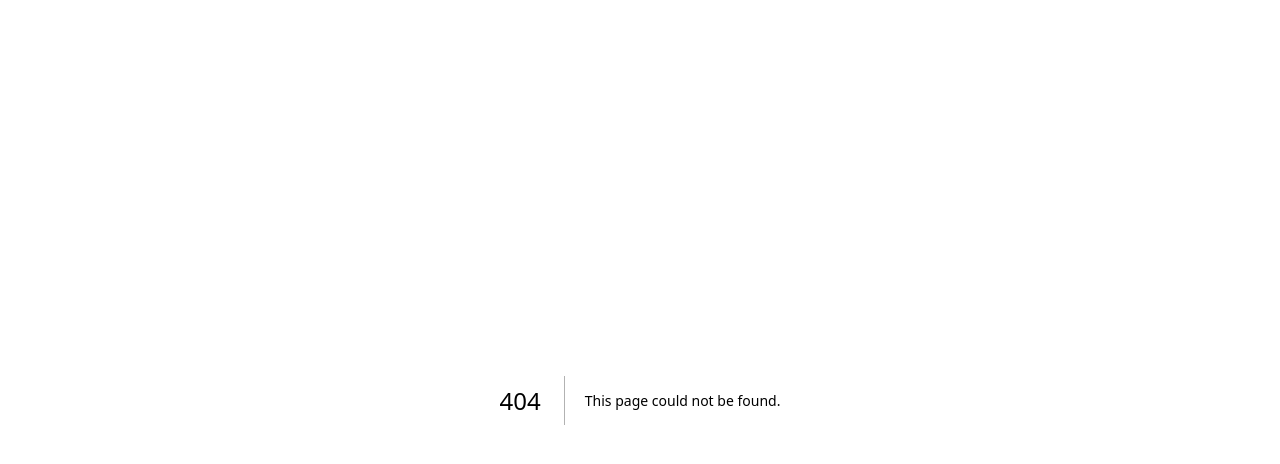
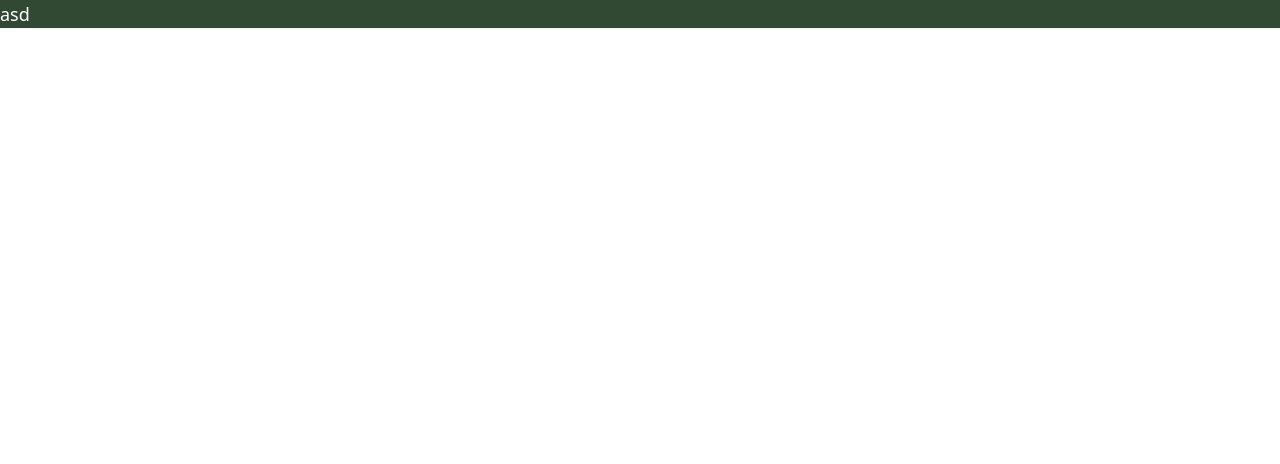
Before and after one commit to Kombova/tea, a Next.js app: page /delivery in a window 1280 px wide. Before the commit this address had no page. Shown: the top 464 px of the page. Built offline with nearby package versions, Linux system fonts and the light colour scheme.

Commit message:
modified:   src/components/Header.tsx 	new file:   src/components/delivery/DeliveryRender.tsx 	new file:   src/pages/delivery.tsx 	modified:   src/pages/index.tsx

```diff
--- a/src/components/Header.tsx
+++ b/src/components/Header.tsx
@@ -1,3 +1,4 @@
+import Link from 'next/link'
 import React from 'react'
 
 const Header = () => {
@@ -5,6 +6,7 @@ const Header = () => {
         <div className=' bg-hunter-green shadow-sm'>
             <div className=' max-w-7xl mx-auto text-white py-6 px-4'>
                 <h1>Home</h1>
+                <Link href={'/delivery'}><h1>Delivery</h1></Link>
 
             </div>
 
--- /dev/null
+++ b/src/components/delivery/DeliveryRender.tsx
@@ -0,0 +1,11 @@
+const Delivery = () =>{
+    return(
+    <div className=' bg-hunter-green shadow-sm'>
+        <div className=' max-w-7xl mx-auto text-white'>
+            <p>asd</p>
+        </div>
+    </div>
+    )
+}
+
+export default Delivery;
--- /dev/null
+++ b/src/pages/delivery.tsx
@@ -0,0 +1,9 @@
+import DeliveryRender from "@/components/delivery/DeliveryRender";
+
+const Delivery = () =>{
+    return(
+        <DeliveryRender/>
+    )
+}
+
+export default Delivery;
--- a/src/pages/index.tsx
+++ b/src/pages/index.tsx
@@ -1,7 +1,5 @@
 import Header from '@/components/Header'
 import Head from 'next/head'
-
-
 
 export default function Home() {
   return (
@@ -13,6 +11,9 @@ export default function Home() {
         <link rel="icon" href="/favicon.ico" />
       </Head>
       <Header/>
+
+
+
     </>
   )
 }
```
